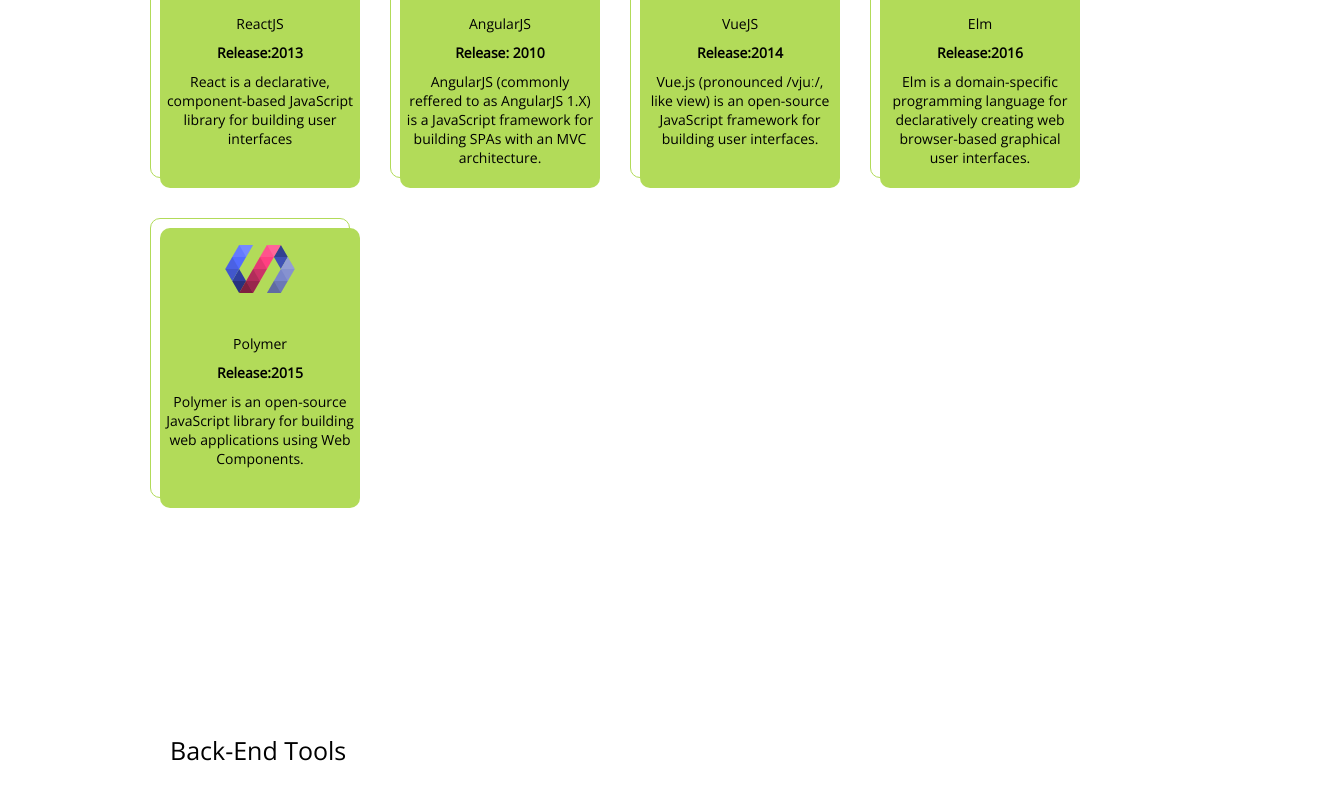
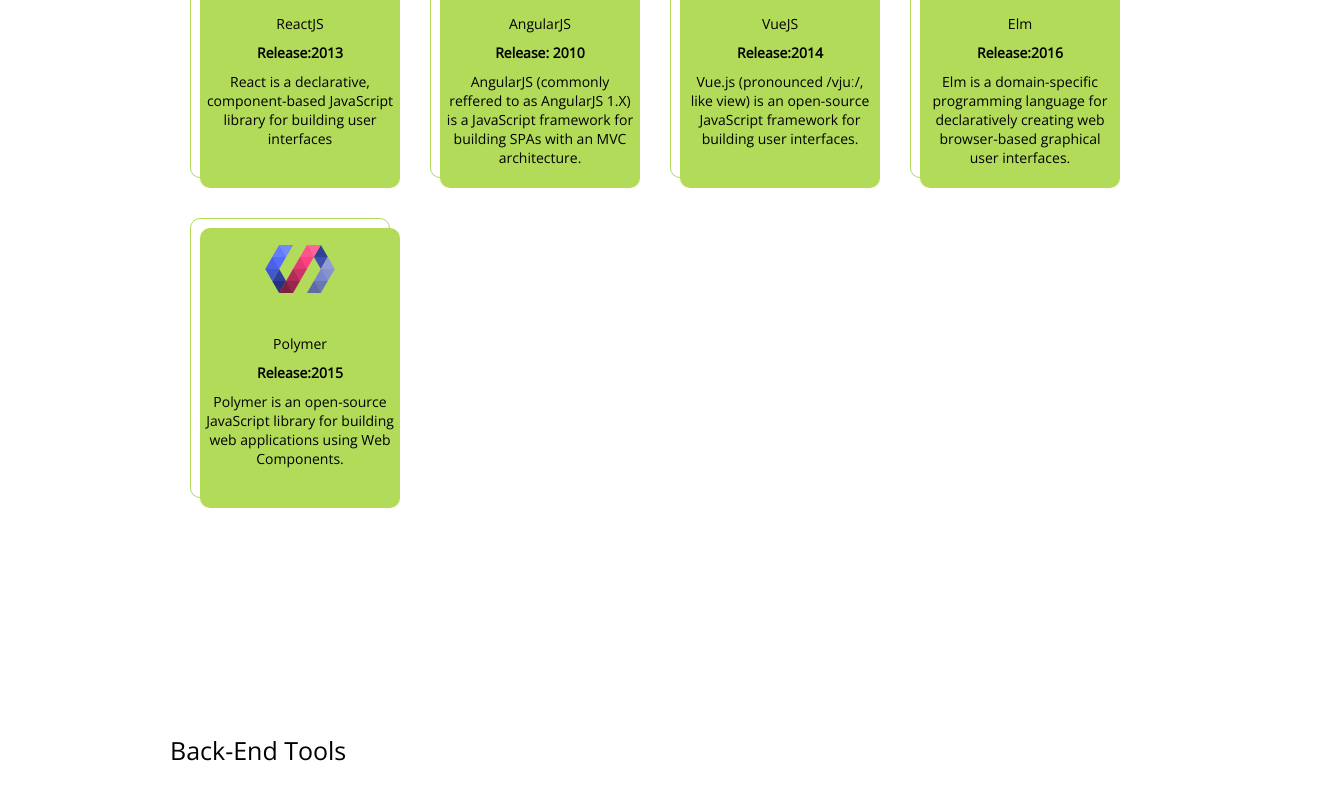
Before and after one commit to wolox-training/dt-react-native, a plain HTML site: page Maquetado/index.html in a window 1280 px wide. Shown: the part 336-1126 px from the top of the page, 1340 px wide, since content can reach past the window. Drawn offline with nearby package versions, Linux system fonts and the light colour scheme; files that its build step writes are made by us from their sources.

Commit message:
i modify the width of the tech-container

```diff
--- a/Maquetado/scss/tech.scss
+++ b/Maquetado/scss/tech.scss
@@ -9,8 +9,7 @@
   display: flex;
   flex-flow: row wrap;
   justify-content: flex-start;
-  margin: 0 auto 120px;
-  max-width: 1000px;
+  margin: 0 120px 120px;
   width: 100%;
 }
 
```
Also changed, not shown: Maquetado/index.html (line endings or trailing spaces).
